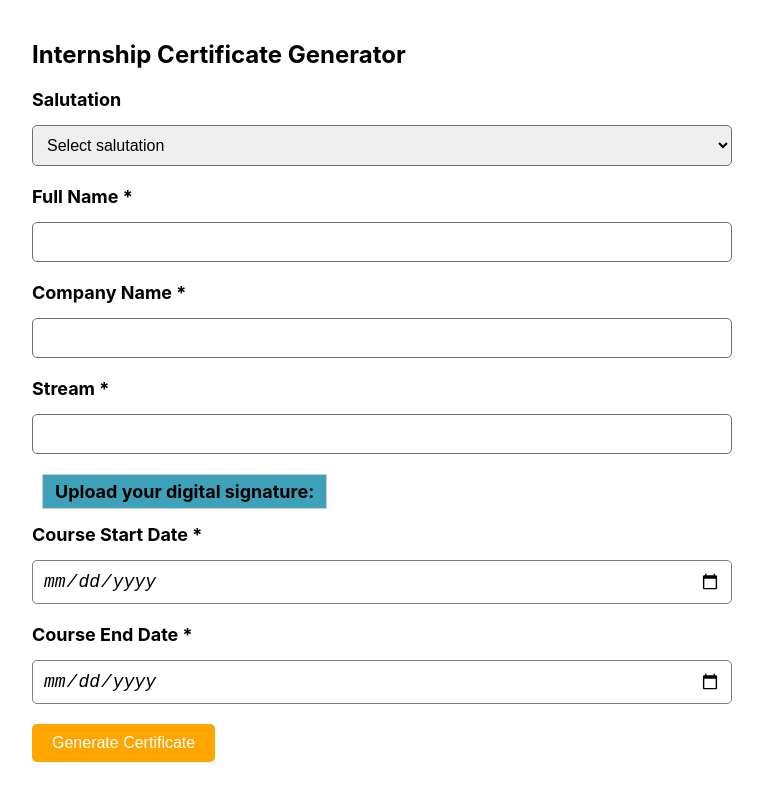
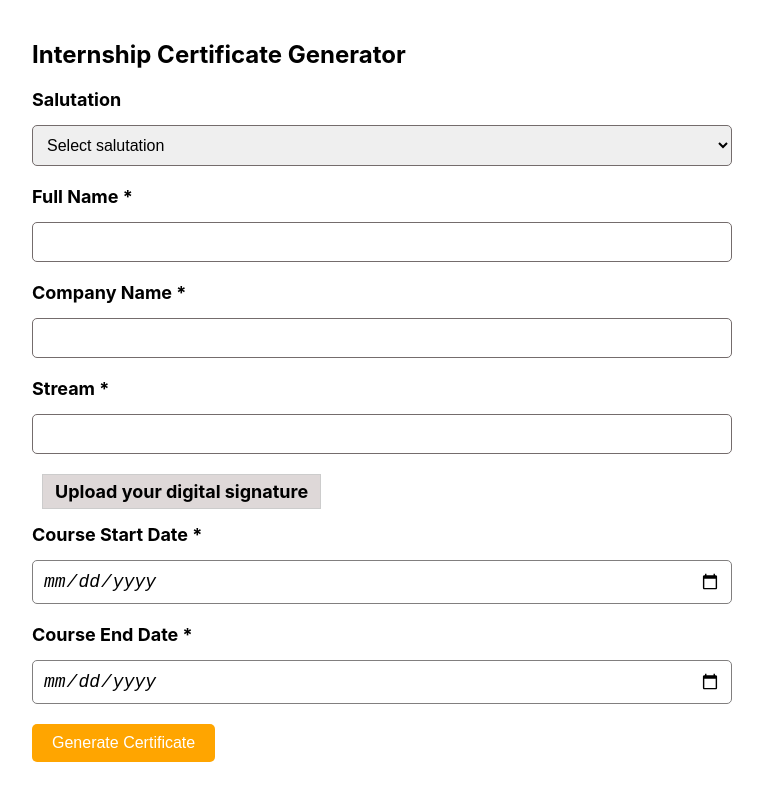
Before and after one commit to ashraf-rahil-shaik/certificate-wala, a React (Create React App) app: page /Certificate in a window 1280 px wide. Shown: the whole page, without its empty margins (258-1021 px from the left). Built offline with nearby package versions, Linux system fonts and the light colour scheme.

Commit message:
changed signature styling

```diff
--- a/src/Components/Certificate.js
+++ b/src/Components/Certificate.js
@@ -19,7 +19,7 @@ function SignatureUpload() {
 
   return (
     <div className="signature-upload-container">
-      <label htmlFor="signature-upload" className="labelSign">Upload your digital signature:</label>
+      <label htmlFor="signature-upload" className="labelSign">Upload your digital signature</label>
       <input
         type="file"
         id="signature-upload"
@@ -45,6 +45,7 @@ function CertificateForm() {
   const [stream, setStream] = useState("");
   const [startDate, setStartDate] = useState("");
   const [endDate, setEndDate] = useState("");
+
   const [isCertificateVisible, setIsCertificateVisible] = useState(false);
 
 
--- a/src/Components/index.css
+++ b/src/Components/index.css
@@ -325,7 +325,7 @@ input[type = "file"]{
   display: inline-block;
   padding: 6px 12px;
   cursor: pointer;
-  background-color: rgb(61, 161, 185);
+  background-color: rgba(206, 197, 197, 0.671);
 }
 
  .signup-page {
```
